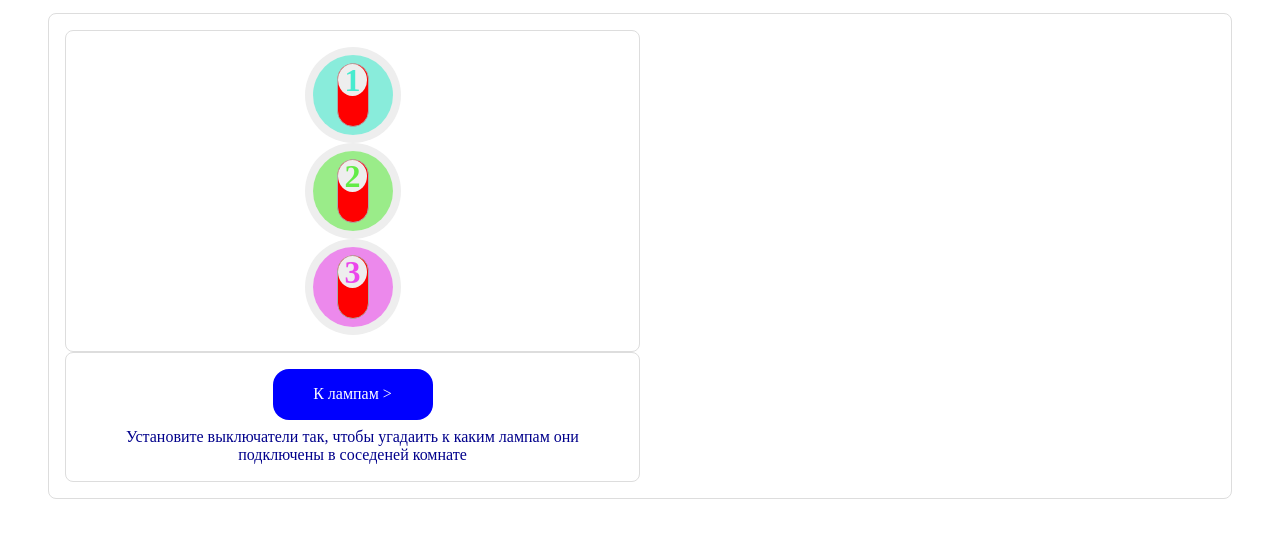
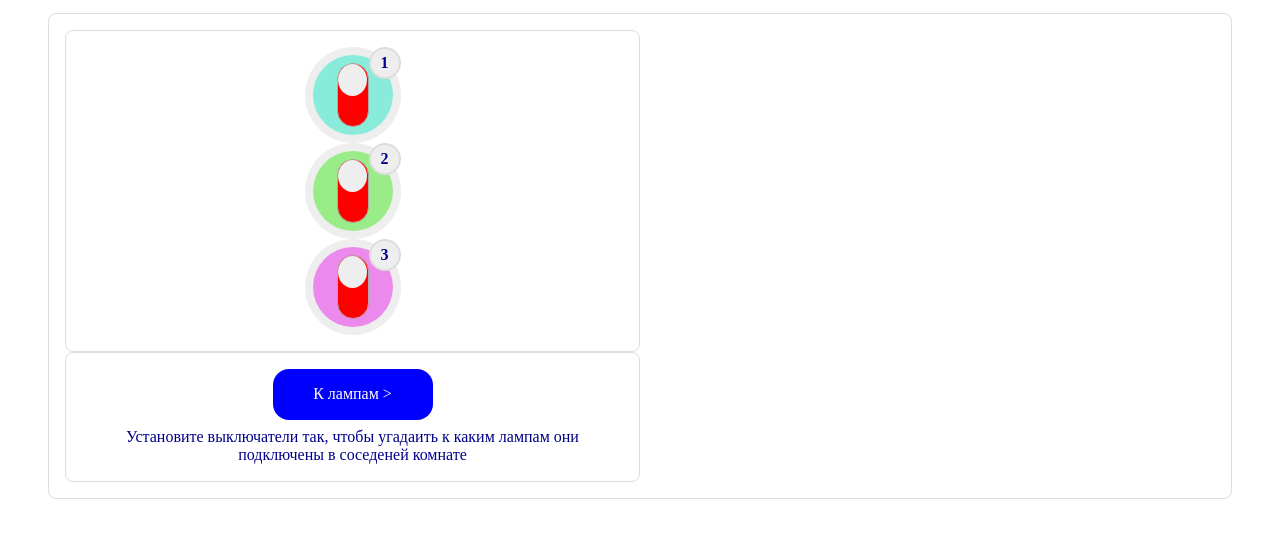
Before and after one commit to simolex/glo-js-additions, a plain HTML site: page logic-02/index.html in a window 1280 px wide. Both pictures are taken after a click on the button "Старт". Shown: the part 167-704 px from the top of the page. Drawn offline with Linux system fonts and the light colour scheme.

Commit message:
Доработка дизайна: обобщение стиля

```diff
--- a/logic-02/css/style.css
+++ b/logic-02/css/style.css
@@ -172,10 +172,14 @@ img {
   font-size: 75%;
   color: darkblue;
 }
+.switcher {
+  position: relative;
+}
+
 .light-bulb {
   position: relative;
 }
-.main__light-number {
+.main__marker-number {
   position: absolute;
   top: 0;
   right: 0;
@@ -188,10 +192,11 @@ img {
   display: flex;
   align-items: center;
   justify-content: center;
-  color: #777777;
+  color: darkblue;
   background-color: #eeeeee;
   font-weight: 700;
 }
+
 .main__button {
   padding: 1rem;
   min-width: 10rem;
@@ -204,14 +209,14 @@ img {
 .tooltip {
   position: relative;
   display: inline-block;
-  border-bottom: 1px dotted black;
+  border-bottom: 1px dotted #eeeeee;
 }
 
 .tooltip .tooltiptext {
   visibility: hidden;
   width: 120px;
-  background-color: black;
-  color: #fff;
+  background-color: #eeeeee;
+  color: darkblue;
   text-align: center;
   border-radius: 6px;
   padding: 5px 0;
--- a/logic-02/index.html
+++ b/logic-02/index.html
@@ -25,32 +25,35 @@
       <div class="container">
         <div class="main__build">
           <div class="main__room switcher-room" id="switchs">
-            <div class="main__highlight main__highlight--active" id="switch-1">
+            <div class="main__highlight main__highlight--active switcher" id="switch-1">
               <div class="main__switcher main__switcher--color-1">
                 <div class="main__case">
                   <div class="main__state">
-                    <div class="main__handle">1</div>
+                    <div class="main__handle"></div>
                   </div>
                 </div>
               </div>
+              <div class="main__marker-number">1</div>
             </div>
-            <div class="main__highlight main__highlight--active" id="switch-2">
+            <div class="main__highlight main__highlight--active switcher" id="switch-2">
               <div class="main__switcher main__switcher--color-2">
                 <div class="main__case">
                   <div class="main__state">
-                    <div class="main__handle">2</div>
+                    <div class="main__handle"></div>
                   </div>
                 </div>
               </div>
+              <div class="main__marker-number">2</div>
             </div>
-            <div class="main__highlight main__highlight--active" id="switch-3">
+            <div class="main__highlight main__highlight--active switcher" id="switch-3">
               <div class="main__switcher main__switcher--color-3">
                 <div class="main__case">
                   <div class="main__state">
-                    <div class="main__handle">3</div>
+                    <div class="main__handle"></div>
                   </div>
                 </div>
               </div>
+              <div class="main__marker-number">3</div>
             </div>
           </div>
           <div class="main__control" id="selectors">
@@ -85,21 +88,21 @@
                 <img src="img/lightbulb-on.svg" alt="" />
               </div>
               <span class="tooltiptext"></span>
-              <div class="main__light-number">1</div>
+              <div class="main__marker-number">1</div>
             </div>
             <div class="main__highlight main__highlight--active tooltip light-bulb" id="light-2">
               <div class="main__switcher main__switcher--color-2">
                 <img src="img/lightbulb-off.svg" alt="" />
               </div>
               <span class="tooltiptext"></span>
-              <div class="main__light-number">2</div>
+              <div class="main__marker-number">2</div>
             </div>
             <div class="main__highlight main__highlight--active tooltip light-bulb" id="light-3">
               <div class="main__switcher main__switcher--color-3">
                 <img src="img/lightbulb-off.svg" alt="" />
               </div>
               <span class="tooltiptext"></span>
-              <div class="main__light-number">3</div>
+              <div class="main__marker-number">3</div>
             </div>
           </div>
         </div>
```
